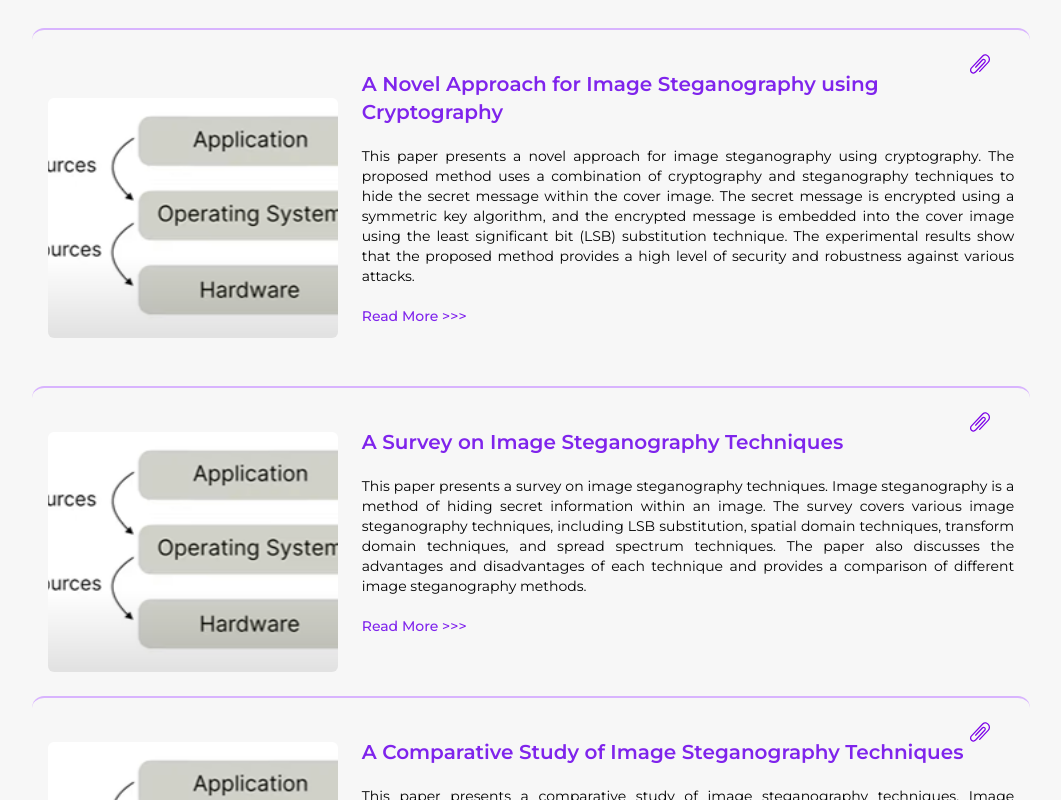
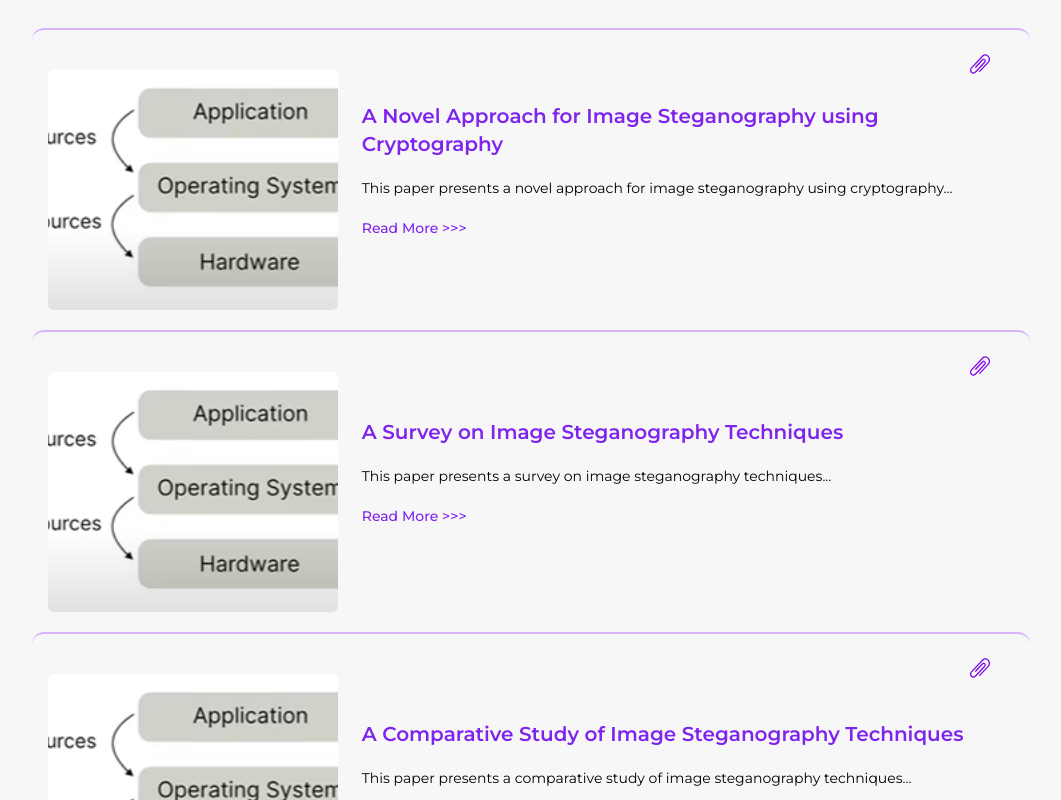
Before and after one commit to VishalJx/Freelance-portfolio-2, a React (Create React App) app: page / in a window 1280 px wide. Shown: the part 2000-2800 px from the top of the page, without its empty margins (109-1170 px from the left). Built offline with nearby package versions, Linux system fonts and the light colour scheme.

Commit message:
fix:fixed navbar and data.js

```diff
--- a/src/components/Navbar.jsx
+++ b/src/components/Navbar.jsx
@@ -1,4 +1,5 @@
 import React, { useState, useEffect, useRef } from 'react';
+import { profilePic } from '../utils/data';
 
 const Navbar = () => {
   const [isVisible, setIsVisible] = useState(true);
@@ -47,7 +48,7 @@ const Navbar = () => {
       ${isVisible ? "translate-y-0" : "-translate-y-full"}`}
     >
       <div className="flex items-center gap-3">
-        <span className="border w-12 h-12 bg-primary-300 rounded-full"></span>
+        <img src={profilePic} className="object-cover w-[3.4rem] h-[3.4rem] bg-primary-300 rounded-full"/>
         <p className="uppercase font-bold text-[0.95rem] text-secondary-500 mdl:text-sm sml:text-xs">
           Priya Pal
         </p>
--- a/src/pages/PapersPage.jsx
+++ b/src/pages/PapersPage.jsx
@@ -1,31 +1,8 @@
 import React from 'react'
 import { SlPaperClip } from "react-icons/sl";
+import { publicationsPage } from '../utils/data';
 
 const PapersPage = () => {
-
-    const paperContent = [
-        {
-            title: "A Novel Approach for Image Steganography using Cryptography",
-            description: "This paper presents a novel approach for image steganography using cryptography. The proposed method uses a combination of cryptography and steganography techniques to hide the secret message within the cover image. The secret message is encrypted using a symmetric key algorithm, and the encrypted message is embedded into the cover image using the least significant bit (LSB) substitution technique. The experimental results show that the proposed method provides a high level of security and robustness against various attacks.",
-            date: "Published on 15th June 2021",
-            link: "https://www.researchgate.net/publication/352732186_A_Novel_Approach_for_Image_Steganography_using_Cryptography",
-            img: "/public/assets/project-1.png",
-        },
-        {
-            title: "A Survey on Image Steganography Techniques",
-            description: "This paper presents a survey on image steganography techniques. Image steganography is a method of hiding secret information within an image. The survey covers various image steganography techniques, including LSB substitution, spatial domain techniques, transform domain techniques, and spread spectrum techniques. The paper also discusses the advantages and disadvantages of each technique and provides a comparison of different image steganography methods.",
-            date: "Published on 25th May 2021",
-            link: "https://www.researchgate.net/publication/352732186_A_Novel_Approach_for_Image_Steganography_using_Cryptography",
-            img: "https://www.image.com/image.jpg",
-        },
-        {
-            title: "A Comparative Study of Image Steganography Techniques",
-            description: "This paper presents a comparative study of image steganography techniques. Image steganography is a method of hiding secret information within an image. The study compares various image steganography techniques, including LSB substitution, spatial domain techniques, transform domain techniques, and spread spectrum techniques. The paper evaluates the performance of each technique based on factors such as imperceptibility, capacity, robustness, and security.",
-            date: "Published on 10th May 2021",
-            link: "https://www.researchgate.net/publication/352732186_A_Novel_Approach_for_Image_Steganography_using_Cryptography",
-            img: "https://www.image.com/image.jpg",
-        }
-    ]
 
   return (
     <section id='papers' className='w-full py-10 mdl:py-16
@@ -37,12 +14,12 @@ const PapersPage = () => {
       </p>
       <div className='w-[80%] lgl:max-w-lgContentContainer flex flex-col mt-12'>
         {
-          paperContent.map((paper, index) => (
+          publicationsPage.map((paper, index) => (
             <div key={index} className='relative w-full flex lgl:flex-row mdl:flex-row sm:flex-col sm:items-center gap-6 border-t-2 border-purple-300 px-4 py-10 lgl:pb-5 sm:pb-4
               hover:bg-purple-100 rounded-xl duration-200'>
               <img
                 className='lgl:w-[30%] object-cover mdl:w-[30%] sm:w-full lgl:h-70 mdl:h-60 sm:h-[8rem] rounded-md'
-                src='/assets/project-1.png'
+                src={paper.img}
                 alt={paper.title}
                 >
               </img>
--- a/src/pages/ProjectPage.jsx
+++ b/src/pages/ProjectPage.jsx
@@ -1,43 +1,6 @@
 import React from 'react'
+import { projectsPage } from '../utils/data'
 
-const projectDetails = [
-  {
-      title: "Speech Transcription with User Diarization",
-      description: "Speech transcription system with user diarization that leverages machine learning technologies to provide precise, speaker-labeled transcripts. By integrating OpenAI's Whisper and advanced speaker recognition techniques, the project delivers high-quality transcription that can distinguish between multiple speakers in complex audio environments.",
-      techStack: ["Fast API", "Python", "NExtJs"],
-      img: "/assets/project-1.png",
-  },
-  {
-      title: "Real-Time Object Detection with YOLOv4",
-      description: "Real-time object detection system that uses the YOLOv4 model to detect and classify objects in images and videos. The project leverages the power of deep learning and computer vision to provide accurate and efficient object detection capabilities that can be used in a wide range of applications.",
-      techStack: ["YOLOv4", "Python", "OpenCV"],
-      img: "/public/assets/project-2.png",
-  },
-  {
-      title: "Sentiment Analysis with BERT",
-      description: "Sentiment analysis system that uses the BERT model to analyze and classify text data based on sentiment. The project leverages the power of natural language processing and deep learning to provide accurate sentiment analysis capabilities that can be used in a wide range of applications.",
-      techStack: ["BERT", "Python", "TensorFlow"],
-      img: "/public/assets/project-3.png",
-  },
-  {
-      title: "Chatbot with GPT-3",
-      description: "Chatbot system that uses the GPT-3 model to generate human-like responses to user queries. The project leverages the power of natural language processing and deep learning to provide conversational capabilities that can be used in a wide range of applications.",
-      techStack: ["GPT-3", "Python", "Flask"],
-      img: "/public/assets/project-4.png",
-  },
-  {
-      title: "Image Segmentation with U-Net",
-      description: "Image segmentation system that uses the U-Net model to segment and classify objects in images. The project leverages the power of deep learning and computer vision to provide accurate image segmentation capabilities that can be used in a wide range of applications.",
-      techStack: ["U-Net", "Python", "TensorFlow"],
-      img: "/public/assets/project-5.png",
-  },
-  {
-      title: "Recommendation System with Filtering",
-      description: "Recommendation system that uses collaborative filtering to provide personalized recommendations to users. The project leverages the power of machine learning and data mining to provide accurate and efficient recommendation capabilities that can be used in a wide range of applications.",
-      techStack: ["Collaborative Filtering", "Python", "Scikit-learn"],
-      img: "/public/assets/project-6.png",
-  }
-]
 
 const ProjectPage = () => {
   return (
@@ -52,10 +15,10 @@ const ProjectPage = () => {
       </p>
       <div className='flex flex-col gap-20'>
       {
-        projectDetails.map((project, index) => (
+        projectsPage.map((project, index) => (
         <div key={index} className={`${index%2 === 0 ?"flex lgl:flex-row sm:flex-row -translate-x-10 mdl:-translate-x-0 sm:-translate-x-0":"flex lgl:flex-row-reverse mdl:flex-row-reverse translate-x-10 md:translate-x-0 sm:translate-x-0"} lgl:max-w-contentContainer sm:px-10 mdl:flex-col mdl:items-center sm:flex-col sm:items-center justify-center`}>
           <div className={`w-full h-[15rem] flex items-center lgl:w-1/2 mdl:w-40% sm:w-30% `}>
-              <img src="/assets/project-1.png" alt="" className={`w-[40rem] mt-8 object-contain shadow-md ${index%2===0?"":""}`}/>
+              <img src={project.img} alt="" className={`w-[40rem] mt-8 object-contain shadow-md ${index%2===0?"":""}`}/>
           </div>
           <div className={`w-full lgl:w-1/2 flex flex-col gap-2 lgl:justify-between
               items-end text-right transform lgl:${index%2===0?" lgl:-translate-x-16":" lgl:translate-x-16 mdl:-translate-x-0 sm:-translate-x-0"} z-20`}>
--- a/src/utils/data.js
+++ b/src/utils/data.js
@@ -31,21 +31,21 @@ export const publicationsPage = [
         description: "This paper presents a novel approach for image steganography using cryptography...",
         date: "Published on 15th June 2021",
         link: "https://www.researchgate.net/publication/352732186_A_Novel_Approach_for_Image_Steganography_using_Cryptography",
-        img: "/public/assets/project-1.png",
+        img: "/assets/project-1.png",
     },
     {
         title: "A Survey on Image Steganography Techniques",
         description: "This paper presents a survey on image steganography techniques...",
         date: "Published on 25th May 2021",
         link: "https://www.researchgate.net/publication/352732186_A_Novel_Approach_for_Image_Steganography_using_Cryptography",
-        img: "https://www.image.com/image.jpg",
+        img: "/assets/project-1.png",
     },
     {
         title: "A Comparative Study of Image Steganography Techniques",
         description: "This paper presents a comparative study of image steganography techniques...",
         date: "Published on 10th May 2021",
         link: "https://www.researchgate.net/publication/352732186_A_Novel_Approach_for_Image_Steganography_using_Cryptography",
-        img: "https://www.image.com/image.jpg",
+        img: "/assets/project-1.png",
     },
 ];
 
@@ -60,7 +60,7 @@ export const projectsPage = [
         title: "Real-Time Object Detection with YOLOv4",
         description: "Real-time object detection system that uses the YOLOv4 model...",
         techStack: ["YOLOv4", "Python", "OpenCV"],
-        img: "/public/assets/project-2.png",
+        img: "/assets/project-1.png",
     },
 ];
 
```
Also changed, not shown: public/assets/profile-pic.jpg (added).
